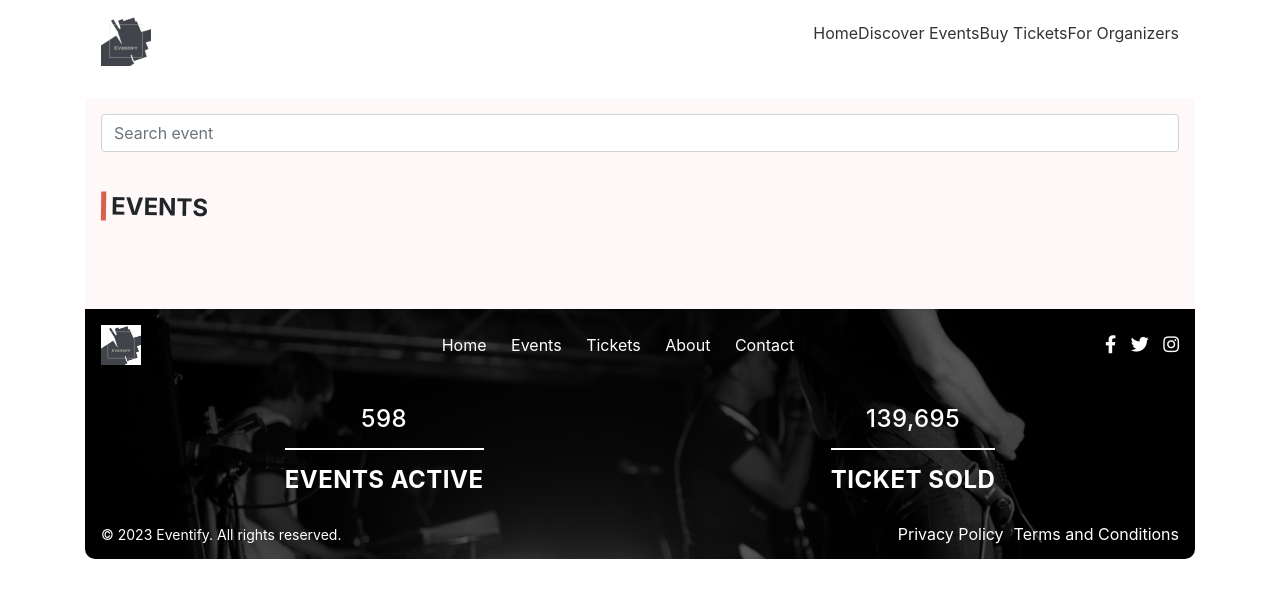
After one commit to CrimsonKarma44/Eventify, a Django app: page /events/all in a window 1280 px wide. The commit adds this page. Shown: the top 598 px of the page. Run offline with Django 4.2, Linux system fonts and the light colour scheme; data that the repository does not hold is empty.

Commit message:
created all events page

```diff
--- a/Porfolio/Eventify/urls.py
+++ b/Porfolio/Eventify/urls.py
@@ -1,5 +1,7 @@
 from django.urls import path
 from . import views
+
+# app_name = 'event'
 
 urlpatterns = [
     path('', views.home, name="home"),
@@ -9,4 +11,5 @@ urlpatterns = [
     path('register/', views.register, name='register'),
     path('login/', views.login_view, name='login'),
     path('profile/update/', views.profile_update_view, name='profile_update'),
+    path('events/all', views.allEvents, name= 'all_events')
 ]
--- a/Porfolio/Eventify/views.py
+++ b/Porfolio/Eventify/views.py
@@ -104,3 +104,9 @@ def profile_update_view(request):
 def myEvents(request):
     title = 'My Events'
     return HttpResponse("This are my events")
+
+def allEvents(request):
+    title = 'All Events'
+    events = Event.objects.all()
+    context = {'events': events, 'title': title}
+    return render(request, 'events.html', context)
--- /dev/null
+++ b/Porfolio/templates/events.html
@@ -0,0 +1,32 @@
+{% extends 'main.html' %} {% block content %}
+{% load static %}
+
+
+<div class="inner-container mb-3">
+    <div class="form-group mb-5">
+        <input type="text" class="form-control" id="search-event" placeholder="Search event" />
+    </div>
+  <h2 class=" upcoming-event" >EVENTS</h2>
+  <div class="col-md-12 mt-5">
+    <div class="row events-all-event-con">
+      {% for event in events %}
+      <div class="col-xs-12 col-md-6 event-container" id="event" style="background-image:url('{{event.img.url}}');">
+        <div class="start-date">
+          <h2>{{event.start}}</h2>
+        </div>
+        <div class="description">
+          <h3><a href="{% url 'getEvent' id=event.id %}">{{event.name}}</a></h3>
+          <p>{{event.location}}</p>
+          <button class="buy" >
+            <a href="{% url 'getEvent' id=event.id %}">
+            Get Ticket
+            </a>
+          </button>
+        </div>
+      </div>
+      {% endfor %}
+    </div>
+  </div>
+</div>
+
+{% endblock %}
--- a/Porfolio/templates/main.html
+++ b/Porfolio/templates/main.html
@@ -38,7 +38,10 @@
         <nav class="navigation">
           <ul class="menu">
             <li class="menu-item">
-              <a href="/" class="menu-link">Discover Events</a>
+              <a href="/" class="menu-link">Home</a>
+            </li>
+            <li class="menu-item">
+              <a href="{% url 'all_events' %}" class="menu-link">Discover Events</a>
             </li>
             <li class="menu-item">
               <a href="{% url 'ticket:all_tickets' %}" class="menu-link"
--- a/Porfolio/templates/tickets.html
+++ b/Porfolio/templates/tickets.html
@@ -1,8 +1,10 @@
 {% extends 'main.html' %} {% block content %}
 <div>
-   <h1>{{event.name}}</h1>
+
    <hr />
-   <p>{{event.description}}</p>
+   <div class="form-group">
+      <input type="text" class="form-control" id="search-ticket" placeholder="Search ticket" />
+   </div>
    <hr />
    <h2 class="tickets-heading">Tickets:</h2>
    <div class="allticket-main">
```
